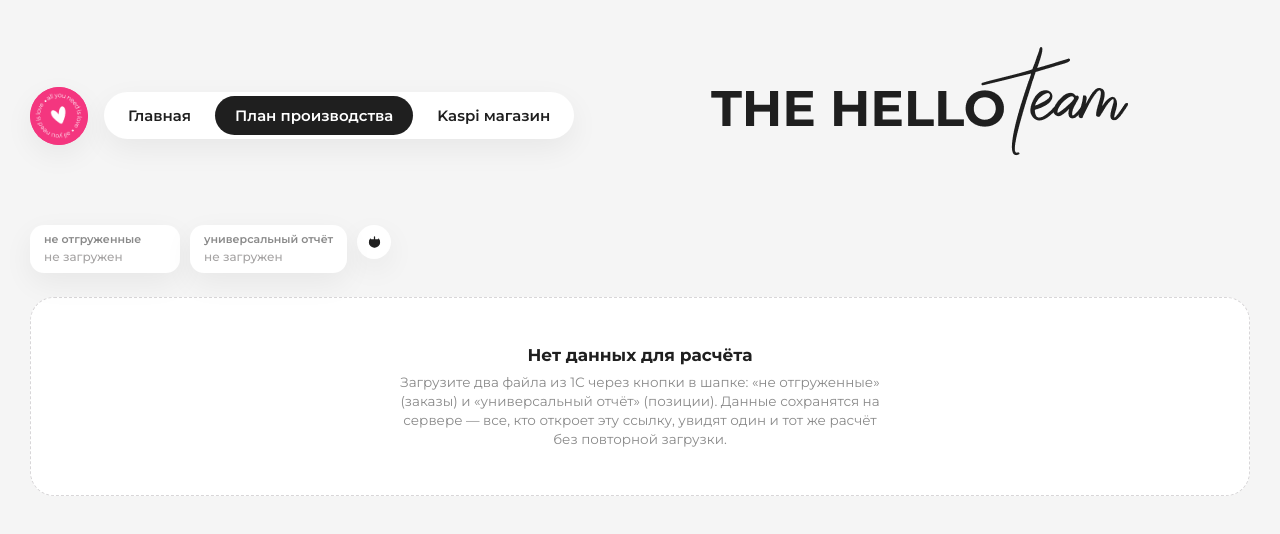
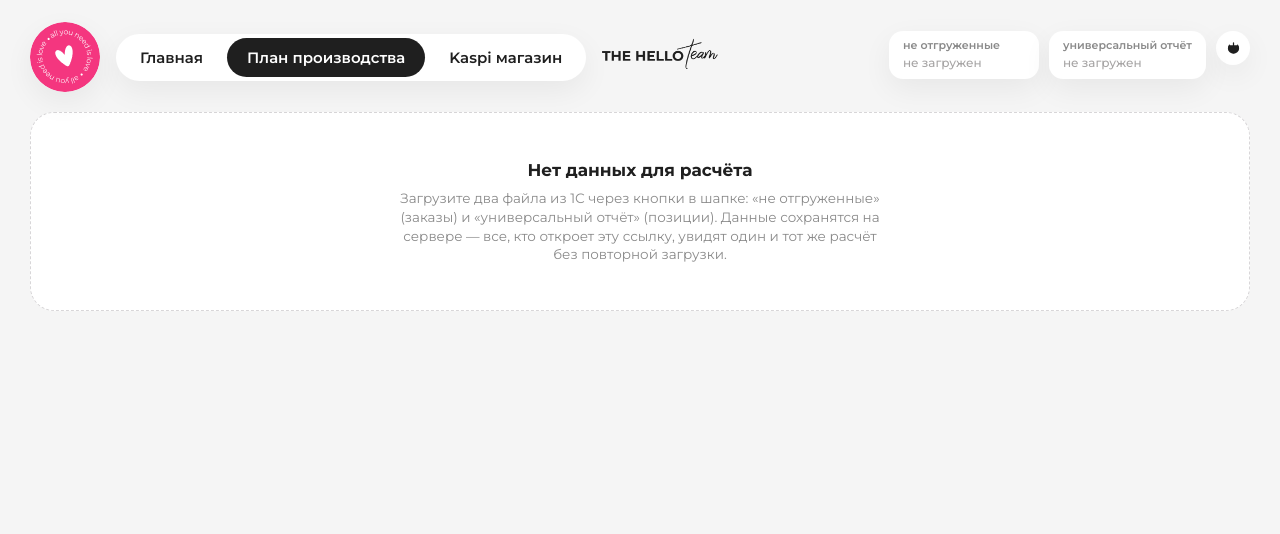
Before and after one commit to avnassonov-rgb/the-hello-team, a website: page public/app.html in a window 1280 px wide. Drawn offline with Linux system fonts and the light colour scheme; no server answers; a script that the page names is missing.

Commit message:
Add files via upload

```diff
--- a/public/css/brand.css
+++ b/public/css/brand.css
@@ -32,19 +32,12 @@ button{font-family:inherit;}
 
 /* ---------- логотип / шапка ---------- */
 .logo-mark{
-  width:58px;height:58px;border-radius:50%;
-  background:var(--pink);
-  display:flex;align-items:center;justify-content:center;
-  color:#fff;font-size:24px;flex:none;
+  width:70px;height:70px;border-radius:50%;
+  flex:none;display:block;object-fit:cover;
   box-shadow:var(--shadow);
 }
-.wordmark{
-  font-weight:800;font-size:40px;letter-spacing:-.01em;color:var(--ink);
-  display:flex;align-items:baseline;gap:9px;white-space:nowrap;
-}
-.wordmark .script{
-  font-family:'Caveat',cursive;font-weight:700;font-size:47px;color:var(--pink);
-  margin-left:2px;
+.wordmark-img{
+  height:50px;width:auto;display:block;
 }
 
 .tabbar{
```
